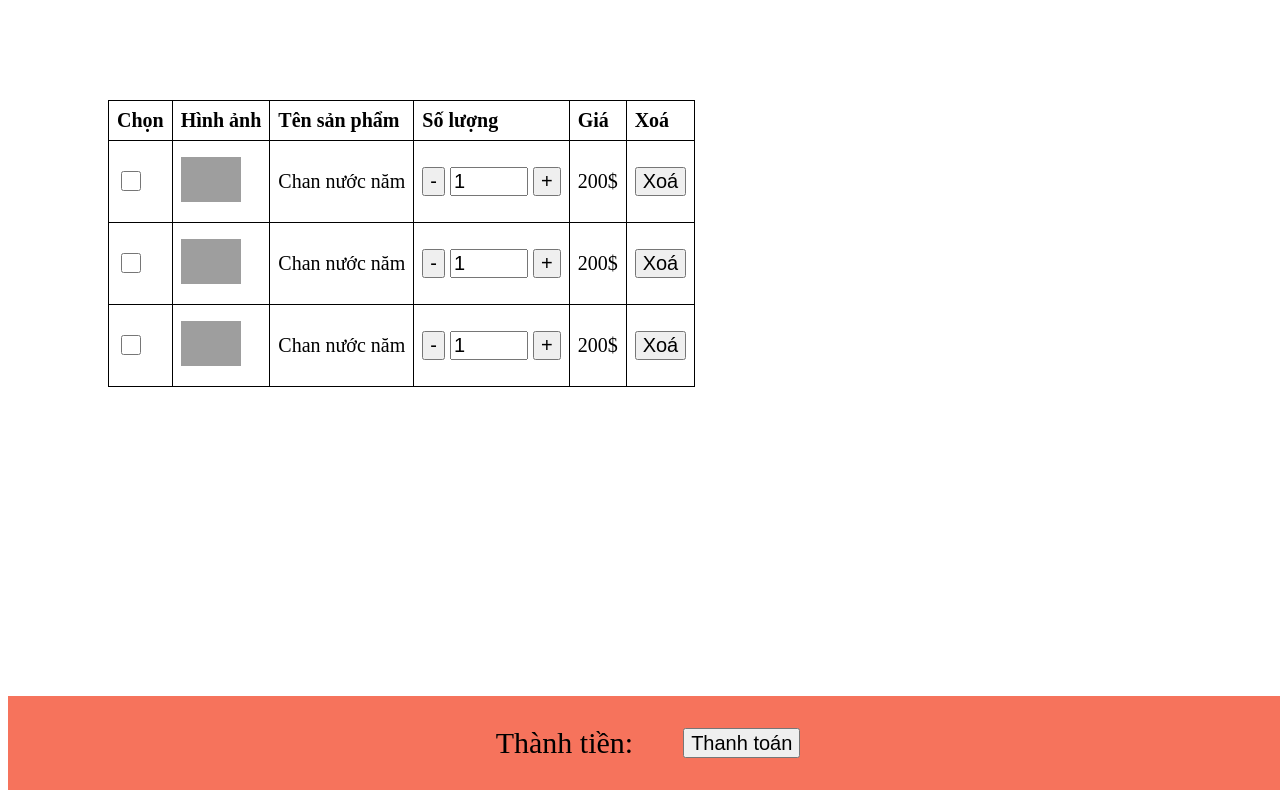
After one commit to thienopop/webx, a PHP site: the page made by app/views/products/cars.php in a window 1280 px wide. The commit adds this page. Run offline with PHP 8.4, Linux system fonts and the light colour scheme; the template is opened without the code that fills it, so the values that code supplies are empty; grey boxes are pictures that could not be loaded.

Commit message:
third commit

```diff
--- /dev/null
+++ b/app/views/products/cars.php
@@ -0,0 +1,215 @@
+<!DOCTYPE html>
+<html lang="en">
+<head>
+    <meta charset="UTF-8">
+    <meta name="viewport" content="width=device-width, initial-scale=1.0">
+    <title>Giỏ hàng</title>
+
+ <style>
+
+ .anh_mota {
+    width: 60px;
+    height: 60px;
+    object-fit: contain;
+}
+ table {
+    border-collapse: collapse; /* Gộp viền */
+    /* width: 100%; */
+  }
+
+  table, th, td {
+    border: 1px solid black;
+    font-size: 20px;
+    margin:100px;
+  }
+
+  th, td {
+    padding: 8px;
+    text-align: left;
+  }
+  input{
+    font-size: 20px;
+  }
+
+  .div_thanhtoan{
+    width:100%;
+    font: size 40px; ;
+    display:flex;
+    justify-content: center;
+    background-color: rgb(246, 115, 92);
+    align-items: center;
+    position: fixed;
+bottom: 10px;
+/* right: 10px; */
+
+  }
+  .div_thanhtoan input{
+     height: 30px;
+     margin-left: 50px;
+  }
+ </style>
+</head>
+<body>
+
+   <div class="main_cars">
+    <form>
+    <table>
+        <tr>
+            <th>Chọn</th>
+            <th>Hình ảnh</th>
+            <th> Tên sản phẩm</th>
+            <th>Số lượng</th>
+            <th>Giá</th>
+            <th>Xoá</th>
+        </tr>
+        <tr id="main_cars_stt1">
+            <td><input style="width: 20px;height:20px;" class="chon_sanpham" type="checkbox"></td>
+            <td> <img class="anh_mota" src="thongbao.jpg" alt="thông báo"></td>
+            <td>Chan nước năm</td>
+            <td><input type="button" class="giam_soluong" value="-">
+                <input style="width: 70px;" readonly class="soluong_sanpham"type="number" value="1">
+                <input type="button" class="tang_soluong" value="+">
+            </td>
+            <td  data-gia="200" class="gia">200$</td>
+            <td><input type="button" class="xoa_khoigiohang" value="Xoá"></td>
+        </tr>
+        <tr id="stt2">
+            <td><input style="width: 20px;height:20px;" class="chon_sanpham" type="checkbox"></td>
+            <td> <img class="anh_mota" src="thongbao.jpg" alt="thông báo"></td>
+            <td>Chan nước năm</td>
+            <td><input type="button" class="giam_soluong" value="-">
+                <input style="width: 70px;" readonly class="soluong_sanpham" type="number" value="1">
+                <input type="button" class="tang_soluong" value="+">
+            </td>
+            <td data-gia="200" class="gia">200$</td>
+            <td><input type="button" class="xoa_khoigiohang" value="Xoá"></td>
+        </tr>
+        <tr id="stt3">
+            <td><input style="width: 20px;height:20px;" class="chon_sanpham"  type="checkbox"></td>
+            <td> <img class="anh_mota" src="thongbao.jpg" alt="thông báo"></td>
+            <td>Chan nước năm</td>
+            <td><input type="button" class="giam_soluong" value="-">
+                <input style="width: 70px;"readonly class="soluong_sanpham" type="number" value="1">
+                <input type="button" class="tang_soluong" value="+">
+            </td>
+            <td data-gia="200" class="gia">200$</td>
+            <td><input type="button" class="xoa_khoigiohang" value="Xoá"></td>
+
+        </tr>
+
+    </table>
+    </form>
+    <div class="div_thanhtoan">
+        <p style="font-size: 30px;"> Thành tiền: <span class="thanh_tien"></span></p>
+        <!-- <p class="thanh_tien"></p> -->
+          <input id="thanhtoan" type="button" value="Thanh toán" >
+    </div>
+    <script>
+        const b_xoa=document.querySelectorAll(".xoa_khoigiohang"); //button xoá sản phẩm ra khỏi chi tiết
+          const tang_soluong=document.querySelectorAll(".tang_soluong"); //button xoá sản phẩm ra khỏi chi tiết
+            const giam_soluong=document.querySelectorAll(".giam_soluong"); //button xoá sản phẩm ra khỏi chi tiết
+
+
+// tăng sản phầm
+tang_soluong.forEach(function(tang) {
+  tang.addEventListener("click", function() {
+    const par_tang = tang.closest("td");
+    const sl_hienthi = par_tang.querySelector(".soluong_sanpham");
+
+    // Tăng giá trị hiện tại lên 1
+    sl_hienthi.value = parseInt(sl_hienthi.value) + 1;
+    capnhatthanhtien()
+  });
+});
+
+// xoá sản phâm khỏi chi tiết
+giam_soluong.forEach(function(giam) {
+  giam.addEventListener("click", function() {
+    const par_giam = giam.closest("td");
+    const sl_hienthi = par_giam.querySelector(".soluong_sanpham");
+    if(sl_hienthi.value<=1)
+  {
+    return;
+  }
+
+    // Tăng giá trị hiện tại lên 1
+    sl_hienthi.value = parseInt(sl_hienthi.value) -1;
+    capnhatthanhtien();
+  });
+});
+
+
+
+// xoá các sản phẩm ra khỏi giỏ hàng
+b_xoa.forEach(function(but) {
+  but.addEventListener("click", function() {
+    // alert("Bạn vừa nhấn nút xoá");
+     let par_but=but.closest("tr");
+      par_but.remove();
+      capnhatthanhtien();
+
+  });
+});
+// cập nhật thành tiền
+const chon_sanphamex = document.querySelectorAll(".chon_sanpham");
+
+chon_sanphamex.forEach(function(chon) {
+  chon.addEventListener("click", function() {
+
+  capnhatthanhtien();
+  });
+});
+
+function capnhatthanhtien(){
+    const chon_sanpham = document.querySelectorAll(".chon_sanpham");
+
+     let thanhtien = 0; // reset lại thành tiền mỗi lần click
+
+    chon_sanpham.forEach(function(item) {
+      if (item.checked) {
+        let par_tr = item.closest("tr");
+        const soluong = par_tr.querySelector(".soluong_sanpham");
+        const gia = par_tr.querySelector(".gia");
+
+        // Lấy giá từ data-gia
+        const don_gia = Number(gia.dataset.gia);
+        const so_luong = Number(soluong.value);
+
+        thanhtien += so_luong * don_gia;
+      }
+    });
+
+    // Cập nhật vào phần hiển thị
+    const thanhTienElement = document.querySelector(".thanh_tien");
+    if (thanhTienElement) {
+      thanhTienElement.innerHTML = thanhtien.toLocaleString() + "     vnd       ";
+    }
+
+ const thanhtoan =document.getElementById("thanhtoan");
+
+     if (thanhtien>0)
+    {
+
+//  thanhtoan.setAttribute("backgroung_coler", "red");
+ thanhtoan.style.backgroundColor = "red";
+ thanhtoan.disabled = false;
+
+    }
+    else{
+
+thanhtoan.style.backgroundColor = "white"; // ✅ Đúng màu (not "with")
+thanhtoan.setAttribute("disabled", "true");
+    }
+
+
+
+}
+
+
+
+    </script>
+
+
+   </div>
+</body>
+</html>
```
Also changed, not shown: app/views/blocks/Header.php (+13 -7 lines), public/css/style.css (+42 -3 lines).
